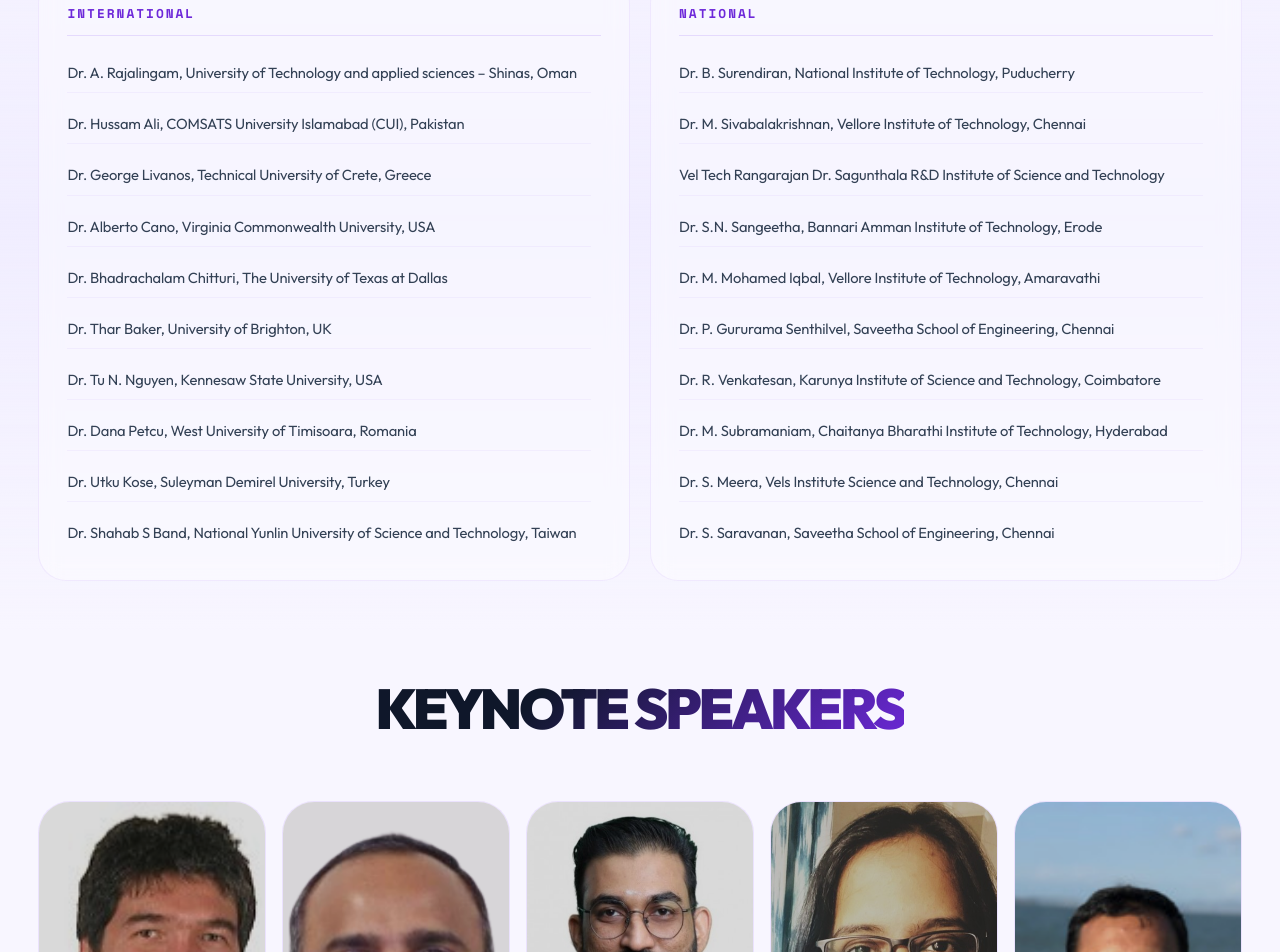
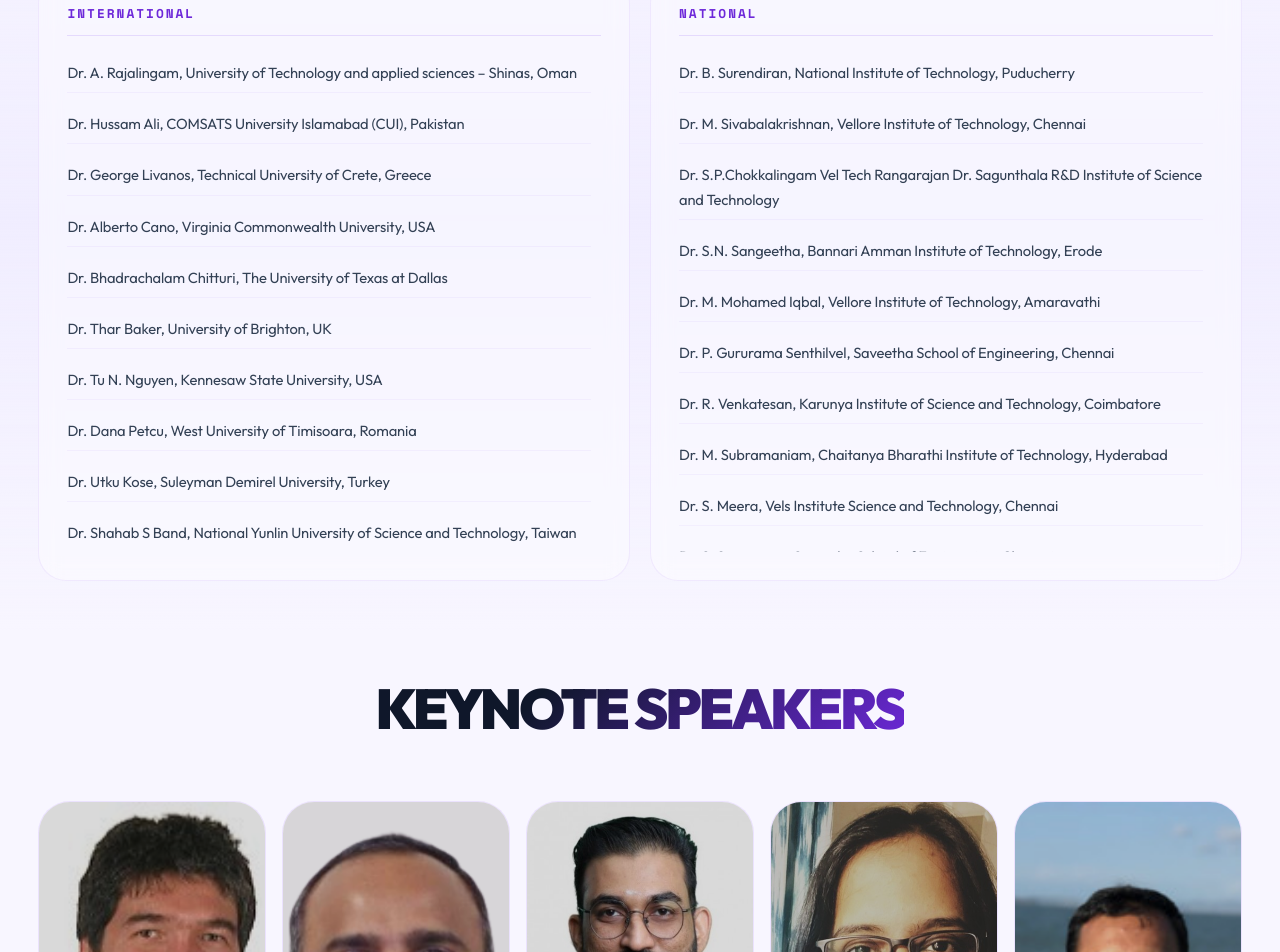
Before and after one commit to Cyber-Bala/IEEE-CS_Site, a React (Vite) app: page /iccds2026 in a window 1280 px wide. Shown: the part 6074-7026 px from the top of the page. Built offline with nearby package versions, Linux system fonts and the light colour scheme.

Commit message:
Update advisory list with correct name formatting

```diff
--- a/src/iccds2026/ICCDSHome.jsx
+++ b/src/iccds2026/ICCDSHome.jsx
@@ -722,7 +722,7 @@
                                     {[
                                         "Dr. B. Surendiran, National Institute of Technology, Puducherry",
                                         "Dr. M. Sivabalakrishnan, Vellore Institute of Technology, Chennai",
-                                        "Vel Tech Rangarajan Dr. Sagunthala R&D Institute of Science and Technology",
+                                        "Dr. S.P.Chokkalingam Vel Tech Rangarajan Dr. Sagunthala R&D Institute of Science and Technology",
                                         "Dr. S.N. Sangeetha, Bannari Amman Institute of Technology, Erode",
                                         "Dr. M. Mohamed Iqbal, Vellore Institute of Technology, Amaravathi",
                                         "Dr. P. Gururama Senthilvel, Saveetha School of Engineering, Chennai",
```
